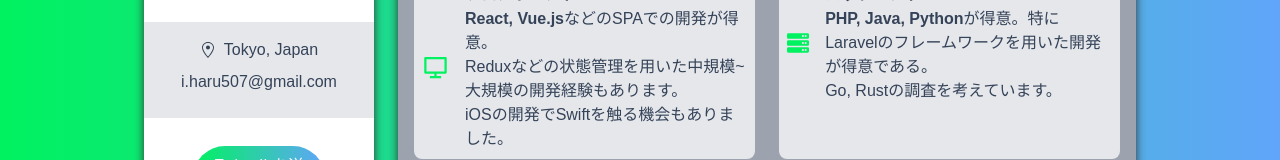
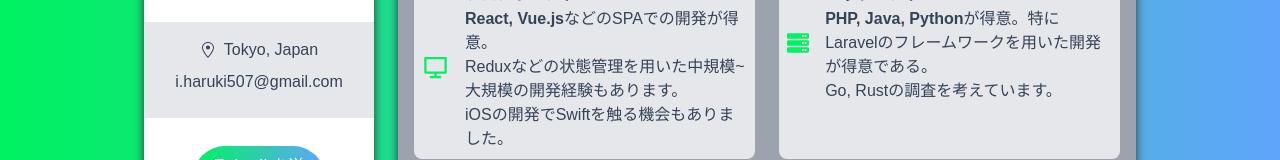
Before and after one commit to haru507/mikeneko-507, a Next.js app: page / in a window 1280 px wide. Shown: the part 401-561 px from the top of the page. Built offline with nearby package versions, Linux system fonts and the light colour scheme.

Commit message:
fix:メールアドレスの変更

```diff
--- a/components/Sidebar.tsx
+++ b/components/Sidebar.tsx
@@ -59,13 +59,13 @@ function Sidebar() {
           <GoLocation />
           <span>Tokyo, Japan</span>
         </div>
-        <p className="my-2">i.haru507@gmail.com</p>
+        <p className="my-2">i.haruki507@gmail.com</p>
       </div>
 
       {/* Email Button */}
       <button
         className="w-8/12 px-5 py-2 my-2 text-white rounded-full bg-gradient-to-r from-green to-blue-400 focus:outline-none"
-        onClick={() => window.open("mailto:i.haru507@gmail.com")}
+        onClick={() => window.open("mailto:i.haruki507@gmail.com")}
       >
         Eメールを送る
       </button>
```
